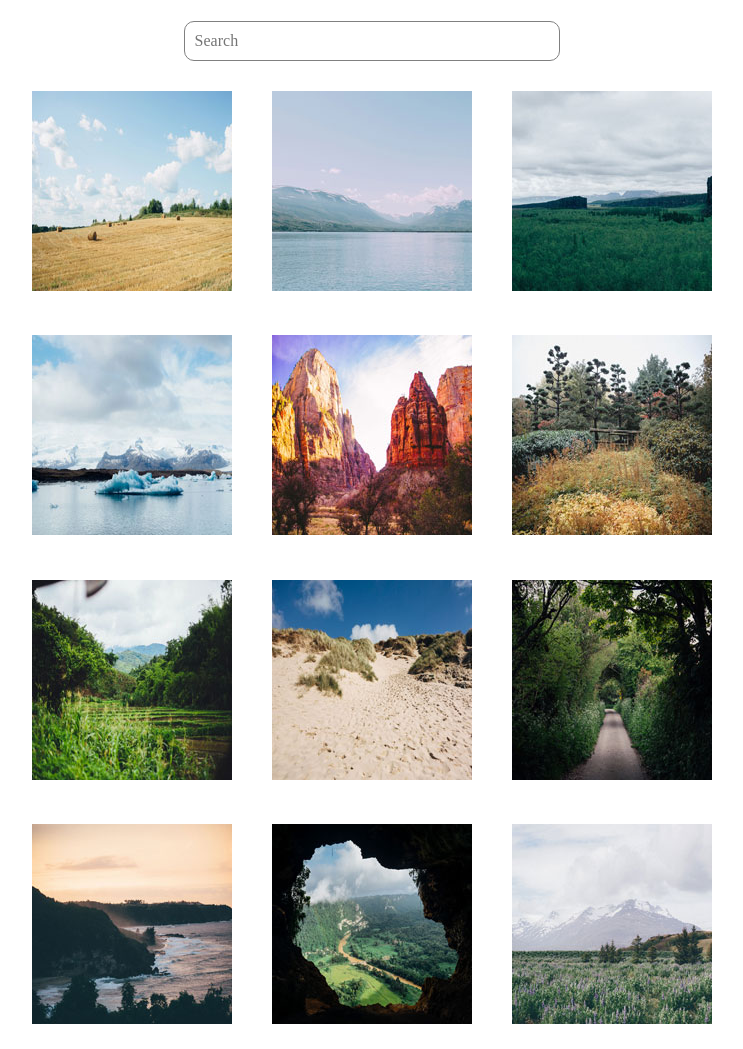
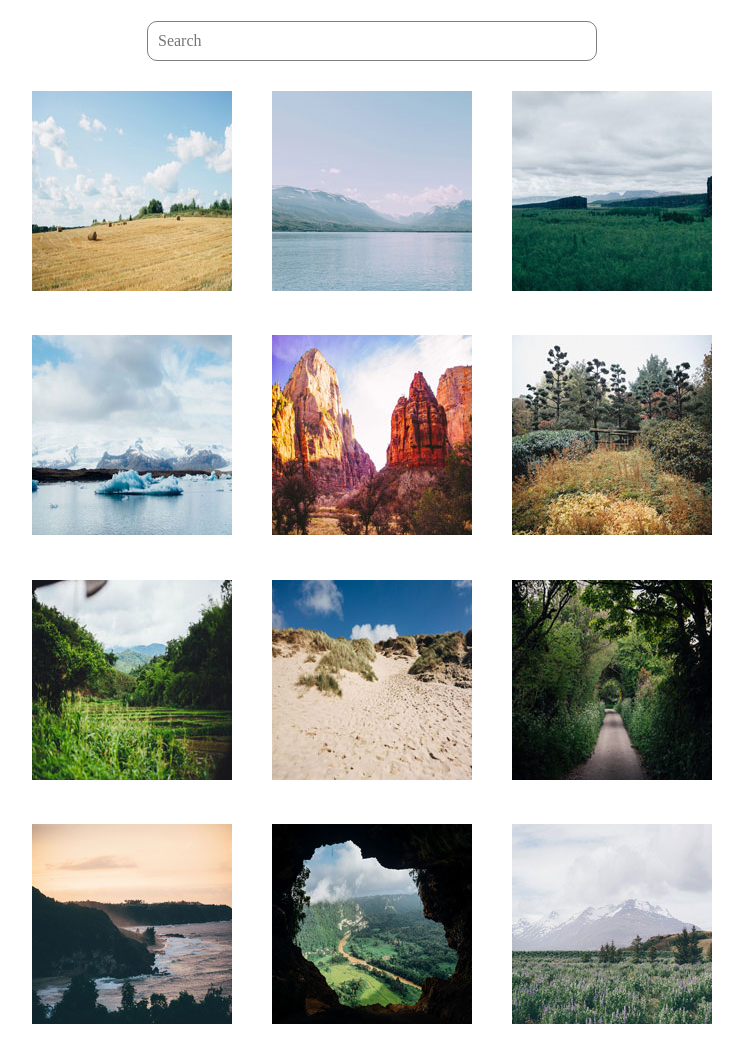
Before and after one commit to casdrod/Project-5, a plain HTML site: page index.html in a window 1280 px wide. Shown: the whole page, without its empty margins (268-1011 px from the left). Drawn offline with Linux system fonts and the light colour scheme.

Commit message:
Search bar responsive width updated

```diff
--- a/css/main.css
+++ b/css/main.css
@@ -9,7 +9,7 @@
 input[type="search"] {
     padding: 10px;
     margin-top: 15px;
-    width: 30%;
+    width: 250px;
     border: 1px solid grey;
     border-radius: 10px;
 }
@@ -43,3 +43,15 @@ input[type="search"]::-webkit-search-results-decoration { display: none; }
 .thumbnail {
     margin: 20px;
 }
+
+@media (min-width: 768px) {
+    input[type="search"] {
+        width: 350px;
+    }
+}
+
+@media (min-width: 1024px) {
+    input[type="search"] {
+        width: 450px;
+    }
+}
```
